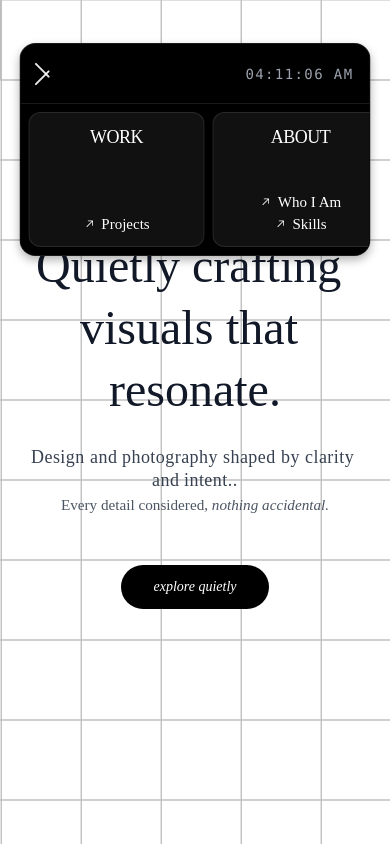
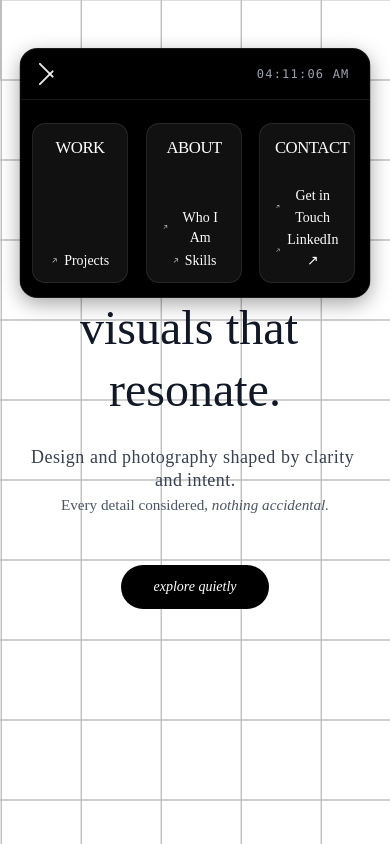
Before and after one commit to tuyuf/fayyadh-portfolio-v2, a Next.js app: page / in a window 390 px wide. Both pictures are taken after a click on the button 46 px from the left and 73 px from the top of the page. Shown: the top 844 px of the page. Built offline with nearby package versions, Linux system fonts and the light colour scheme.

Commit message:
update: final responsive CardNav + improved Hero section

```diff
--- a/src/app/components/CardNav.jsx
+++ b/src/app/components/CardNav.jsx
@@ -30,6 +30,7 @@ const CardNav = ({
     return () => clearInterval(interval);
   }, []);
 
+  // 📏 Dynamic height
   const calculateHeight = () => {
     const navEl = navRef.current;
     if (!navEl) return 260;
@@ -40,6 +41,7 @@ const CardNav = ({
     return topBar + contentHeight + 16;
   };
 
+  // 🎬 GSAP animation
   const createTimeline = () => {
     const navEl = navRef.current;
     if (!navEl) return null;
@@ -53,7 +55,6 @@ const CardNav = ({
       { y: 0, opacity: 1, duration: 0.4, ease, stagger: 0.08 },
       "-=0.1"
     );
-
     return tl;
   };
 
@@ -66,7 +67,7 @@ const CardNav = ({
     };
   }, [ease, items]);
 
-  // 🧠 Toggle Menu (fixed)
+  // 🍔 Toggle menu
   const toggleMenu = () => {
     const tl = tlRef.current;
     if (!tl || isAnimating) return;
@@ -76,20 +77,14 @@ const CardNav = ({
     if (!isExpanded) {
       setIsHamburgerOpen(true);
       setIsExpanded(true);
-
-      tl.eventCallback("onStart", () => setIsAnimating(true));
       tl.eventCallback("onComplete", () => setIsAnimating(false));
       tl.play(0);
     } else {
       setIsHamburgerOpen(false);
-
-      tl.eventCallback("onStart", () => setIsAnimating(true));
       tl.eventCallback("onReverseComplete", () => {
         setIsExpanded(false);
         setIsAnimating(false);
-        tl.eventCallback("onReverseComplete", null); // bersihkan callback
       });
-
       tl.reverse();
     }
   };
@@ -99,7 +94,11 @@ const CardNav = ({
   };
 
   return (
-    <div className={`card-nav-container ${className}`}>
+    <div
+      className={`fixed top-6 left-1/2 -translate-x-1/2 z-[9999]
+      w-[90%] sm:w-[85%] md:w-[80%] lg:max-w-[1100px] xl:max-w-[1200px]
+      ${className}`}
+    >
       <nav
         ref={navRef}
         className={`card-nav ${isExpanded ? "open" : ""}`}
@@ -107,14 +106,14 @@ const CardNav = ({
           background: "#000",
           color: "#fff",
           border: "1px solid rgba(255,255,255,0.1)",
-          borderRadius: "16px",
-          boxShadow: "0 4px 10px rgba(0,0,0,0.3)",
+          borderRadius: "18px",
+          boxShadow: "0 6px 20px rgba(0,0,0,0.35)",
           transition: "all 0.3s ease",
+          overflow: "hidden",
         }}
       >
-        {/* ===== Top Bar ===== */}
-        <div className="card-nav-top flex items-center justify-between px-4 py-3 border-b border-[rgba(255,255,255,0.1)]">
-          {/* === Hamburger === */}
+        {/* === Top bar === */}
+        <div className="flex items-center justify-between px-5 py-3 border-b border-[rgba(255,255,255,0.1)]">
           <div className="flex items-center gap-3">
             <div
               className={`hamburger-menu ${isHamburgerOpen ? "open" : ""}`}
@@ -122,63 +121,82 @@ const CardNav = ({
               role="button"
               aria-label={isExpanded ? "Close menu" : "Open menu"}
               tabIndex={0}
-              style={{ color: menuColor, cursor: isAnimating ? "not-allowed" : "pointer" }}
+              style={{
+                color: menuColor,
+                cursor: isAnimating ? "not-allowed" : "pointer",
+                WebkitTapHighlightColor: "transparent",
+              }}
             >
               <div className="hamburger-line bg-white" />
               <div className="hamburger-line bg-white" />
             </div>
           </div>
 
-          {/* === Clock === */}
-          <div className="nav-clock text-sm text-gray-400 font-mono tracking-widest select-none">
+          <div className="nav-clock text-xs sm:text-sm text-gray-400 font-mono tracking-widest select-none">
             {time}
           </div>
         </div>
 
-        {/* ===== Dropdown ===== */}
+        {/* === Dropdown (horizontal layout always) === */}
         <div
-          className="card-nav-content flex flex-wrap justify-center gap-6 px-6 py-6"
+          className="
+            card-nav-content
+            flex flex-row flex-wrap justify-center items-stretch
+            gap-3 sm:gap-6
+            px-3 sm:px-10 py-6 sm:py-10
+            w-full
+          "
           aria-hidden={!isExpanded}
+          style={{
+            boxSizing: "border-box",
+          }}
         >
           {(items || []).slice(0, 3).map((item, idx) => (
             <div
               key={`${item.label}-${idx}`}
-              className="nav-card cursor-pointer text-center p-5 w-44"
+              className="
+                nav-card cursor-pointer text-center
+                p-3 sm:p-6
+                w-[31%] sm:w-56 md:w-60
+                min-w-[90px]
+                scale-[0.93] sm:scale-100
+              "
               ref={setCardRef(idx)}
               style={{
                 background: "#111",
                 color: item.textColor || "#fff",
                 border: "1px solid rgba(255,255,255,0.1)",
-                borderRadius: "12px",
-                boxShadow: "0 2px 10px rgba(0,0,0,0.25)",
+                borderRadius: "14px",
+                boxShadow: "0 3px 12px rgba(0,0,0,0.25)",
                 transition: "all 0.3s ease",
               }}
               onMouseEnter={(e) => {
-                e.currentTarget.style.background = "#222";
-                e.currentTarget.style.borderColor = "rgba(255,255,255,0.25)";
+                if (window.innerWidth > 768) {
+                  e.currentTarget.style.background = "#222";
+                }
               }}
               onMouseLeave={(e) => {
-                e.currentTarget.style.background = "#111";
-                e.currentTarget.style.borderColor = "rgba(255,255,255,0.1)";
+                if (window.innerWidth > 768) {
+                  e.currentTarget.style.background = "#111";
+                }
               }}
             >
-              <div className="nav-card-label text-base uppercase font-semibold tracking-wide text-white mb-3">
+              <div className="nav-card-label text-[10px] sm:text-base uppercase font-semibold tracking-wide mb-1 sm:mb-2">
                 {item.label}
               </div>
-              <div className="nav-card-links flex flex-col gap-1 text-sm">
+              <div className="nav-card-links flex flex-col gap-[2px] sm:gap-1 text-[9px] sm:text-sm">
                 {item.links?.map((lnk, i) => (
                   <a
                     key={`${lnk.label}-${i}`}
                     className="nav-card-link flex items-center justify-center gap-1 text-gray-300 hover:text-white transition-all duration-300"
                     href={lnk.href}
                     onClick={() => {
-                      // reset semua state biar bisa dibuka lagi tanpa reload
                       setIsExpanded(false);
                       setIsHamburgerOpen(false);
                       tlRef.current?.reverse(0);
                     }}
                   >
-                    <GoArrowUpRight className="text-xs" />
+                    <GoArrowUpRight className="text-[8px] sm:text-xs" />
                     {lnk.label}
                   </a>
                 ))}
--- a/src/app/components/Hero.jsx
+++ b/src/app/components/Hero.jsx
@@ -48,7 +48,7 @@ export default function Hero() {
           className="mt-6"
         >
           <BlurText
-            text="Design and photography shaped by clarity and intent.."
+            text="Design and photography shaped by clarity and intent."
             delay={180}
             animateBy="words"
             direction="bottom"
```
